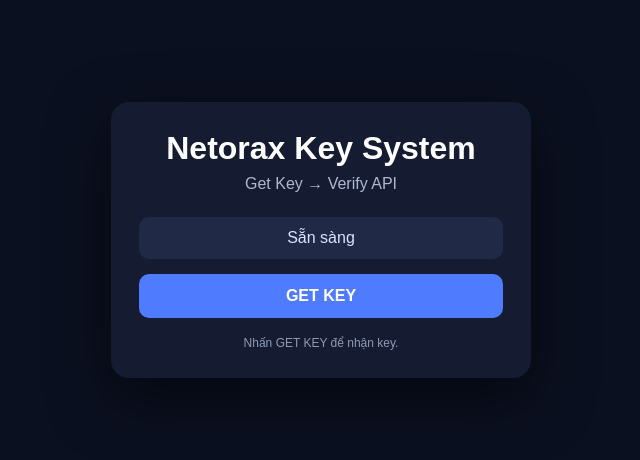
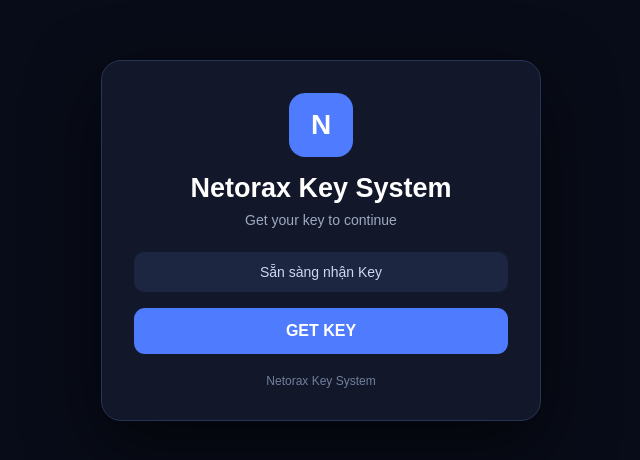
Before and after one commit to nguyennhatminhtuann-ui/Netorax-Key-System-3, a website: page website/index.html in a window 1280 px wide. Shown: the part 160-620 px from the top of the page, without its empty margins (319-959 px from the left). Drawn offline with Linux system fonts and the light colour scheme.

Commit message:
Update index.html

```diff
--- a/website/index.html
+++ b/website/index.html
@@ -4,47 +4,232 @@
 <meta charset="utf-8">
 <meta name="viewport" content="width=device-width,initial-scale=1">
 <title>Netorax Key System</title>
+
 <style>
-*{box-sizing:border-box}body{margin:0;min-height:100vh;display:grid;place-items:center;background:#0b1020;color:#fff;font-family:Arial,sans-serif}
-.card{width:min(420px,92vw);padding:28px;border-radius:18px;background:#151c32;box-shadow:0 20px 60px #0008;text-align:center}
-h1{margin:0 0 8px}.sub{color:#aeb8d0;margin-bottom:24px}.status{padding:12px;border-radius:10px;background:#202a46;margin:15px 0;color:#dce5ff}
-button{width:100%;padding:13px;border:0;border-radius:10px;background:#4f7cff;color:white;font-size:16px;font-weight:bold;cursor:pointer}
-button:hover{filter:brightness(1.1)}button:disabled{opacity:.6;cursor:not-allowed}
-.key{margin-top:18px;padding:16px;border-radius:10px;background:#0d1428;border:1px solid #33446f;font-size:24px;font-weight:bold;letter-spacing:2px}
-.small{font-size:12px;color:#8e9ab5;margin-top:18px}
+*{box-sizing:border-box}
+
+body{
+  margin:0;
+  min-height:100vh;
+  display:grid;
+  place-items:center;
+  background:#080c18;
+  color:#fff;
+  font-family:Arial,sans-serif;
+}
+
+.card{
+  width:min(440px,92vw);
+  padding:32px;
+  border-radius:20px;
+  background:#12182a;
+  border:1px solid #273454;
+  box-shadow:0 25px 70px #0009;
+  text-align:center;
+}
+
+.logo{
+  width:64px;
+  height:64px;
+  margin:0 auto 16px;
+  display:grid;
+  place-items:center;
+  border-radius:16px;
+  background:#4f7cff;
+  font-size:28px;
+  font-weight:bold;
+}
+
+h1{
+  margin:0;
+  font-size:27px;
+}
+
+.sub{
+  margin-top:8px;
+  color:#9da9c3;
+  font-size:14px;
+}
+
+.status{
+  margin:24px 0 16px;
+  padding:12px;
+  border-radius:10px;
+  background:#1c2640;
+  color:#cdd8f3;
+  font-size:14px;
+}
+
+button{
+  width:100%;
+  padding:14px;
+  border:0;
+  border-radius:11px;
+  background:#4f7cff;
+  color:white;
+  font-size:16px;
+  font-weight:bold;
+  cursor:pointer;
+  transition:.2s;
+}
+
+button:hover{
+  filter:brightness(1.12);
+  transform:translateY(-1px);
+}
+
+button:disabled{
+  opacity:.6;
+  cursor:not-allowed;
+  transform:none;
+}
+
+.keyBox{
+  display:none;
+  margin-top:18px;
+  padding:18px;
+  border-radius:12px;
+  background:#0b1121;
+  border:1px solid #33446f;
+}
+
+.keyLabel{
+  color:#8996b2;
+  font-size:12px;
+  margin-bottom:8px;
+}
+
+.key{
+  font-size:26px;
+  font-weight:bold;
+  letter-spacing:3px;
+  word-break:break-all;
+}
+
+.copy{
+  margin-top:12px;
+  background:#252f49;
+  font-size:14px;
+}
+
+.small{
+  margin-top:20px;
+  color:#71809d;
+  font-size:12px;
+}
 </style>
 </head>
+
 <body>
+
 <div class="card">
+
+  <div class="logo">N</div>
+
   <h1>Netorax Key System</h1>
-  <div class="sub">Get Key → Verify API</div>
-  <div id="status" class="status">Sẵn sàng</div>
 
-  <button id="btn" onclick="getKey()">GET KEY</button>
+  <div class="sub">
+    Get your key to continue
+  </div>
 
-  <div id="keyBox" class="key" style="display:none"></div>
+  <div id="status" class="status">
+    Sẵn sàng nhận Key
+  </div>
 
-  <div class="small">Nhấn GET KEY để nhận key.</div>
+  <button id="btn" onclick="getKey()">
+    GET KEY
+  </button>
+
+  <div id="keyBox" class="keyBox">
+
+    <div class="keyLabel">
+      KEY CỦA BẠN
+    </div>
+
+    <div id="key" class="key"></div>
+
+    <button class="copy" onclick="copyKey()">
+      COPY KEY
+    </button>
+
+  </div>
+
+  <div class="small">
+    Netorax Key System
+  </div>
+
 </div>
+
 <script>
+
+let currentKey="";
+
 async function getKey(){
-  const btn=document.getElementById('btn'), status=document.getElementById('status'), box=document.getElementById('keyBox');
-  btn.disabled=true; status.textContent='Đang xác nhận...'; box.style.display='none';
+
+  const btn=document.getElementById("btn");
+  const status=document.getElementById("status");
+  const box=document.getElementById("keyBox");
+  const key=document.getElementById("key");
+
+  btn.disabled=true;
+
+  status.textContent="Đang lấy Key...";
+  box.style.display="none";
+
   try{
-    const r=await fetch('/api/getkey');
-    const d=await r.json();
-    if(d.success){
-      status.textContent='Xác nhận thành công!';
-      box.textContent=d.key;
-      box.style.display='block';
-    } else {
-      status.textContent=d.message||'Không thể lấy Key.';
+
+    const response=await fetch("/api/getkey");
+    const data=await response.json();
+
+    if(data.success){
+
+      currentKey=data.key;
+
+      key.textContent=currentKey;
+
+      box.style.display="block";
+
+      status.textContent="Lấy Key thành công!";
+
+    }else{
+
+      status.textContent=
+        data.message || "Không thể lấy Key.";
+
     }
-  }catch(e){
-    status.textContent='Không kết nối được API. Hãy thử lại.';
+
+  }catch(error){
+
+    status.textContent=
+      "Không kết nối được API.";
+
   }
+
   btn.disabled=false;
+
 }
+
+async function copyKey(){
+
+  if(!currentKey) return;
+
+  try{
+
+    await navigator.clipboard.writeText(currentKey);
+
+    document.getElementById("status").textContent=
+      "Đã copy Key!";
+
+  }catch(error){
+
+    document.getElementById("status").textContent=
+      "Không thể copy tự động.";
+
+  }
+
+}
+
 </script>
+
 </body>
 </html>
```
